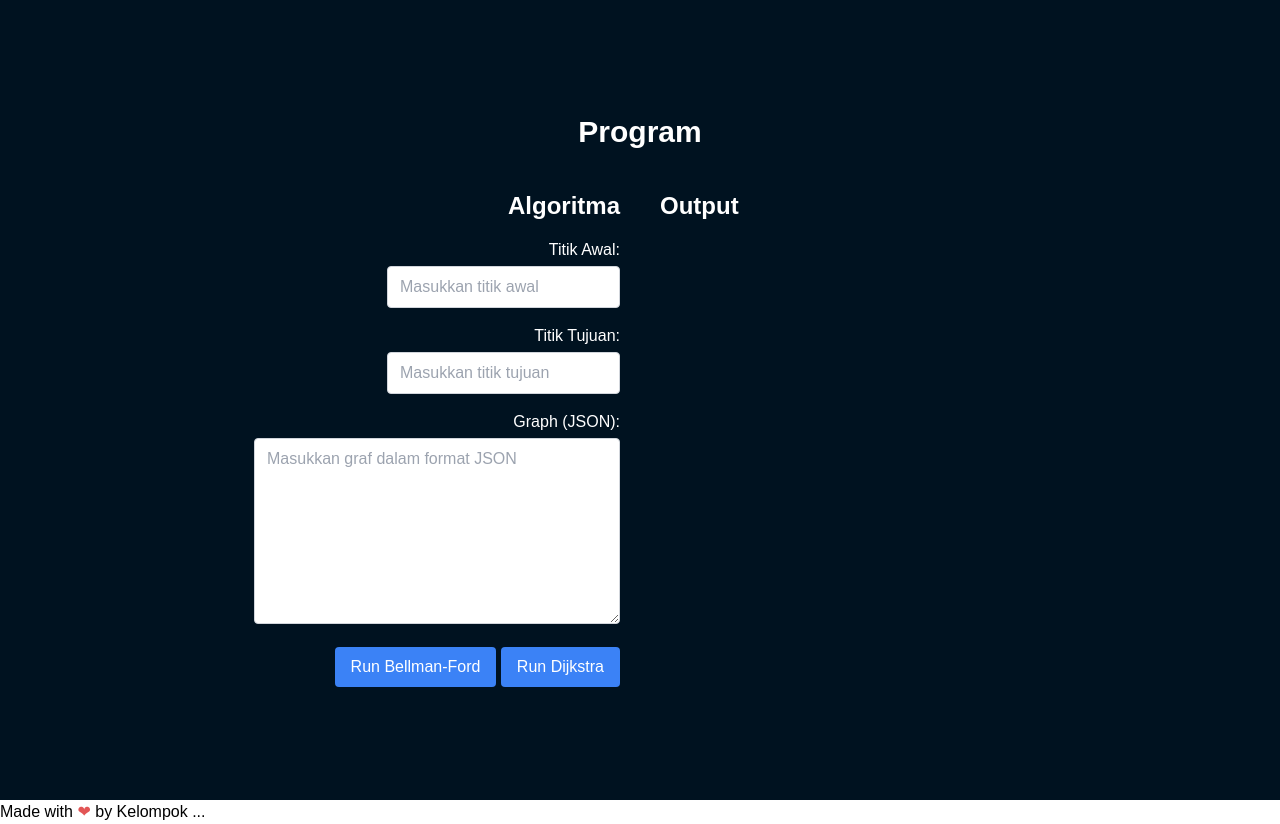
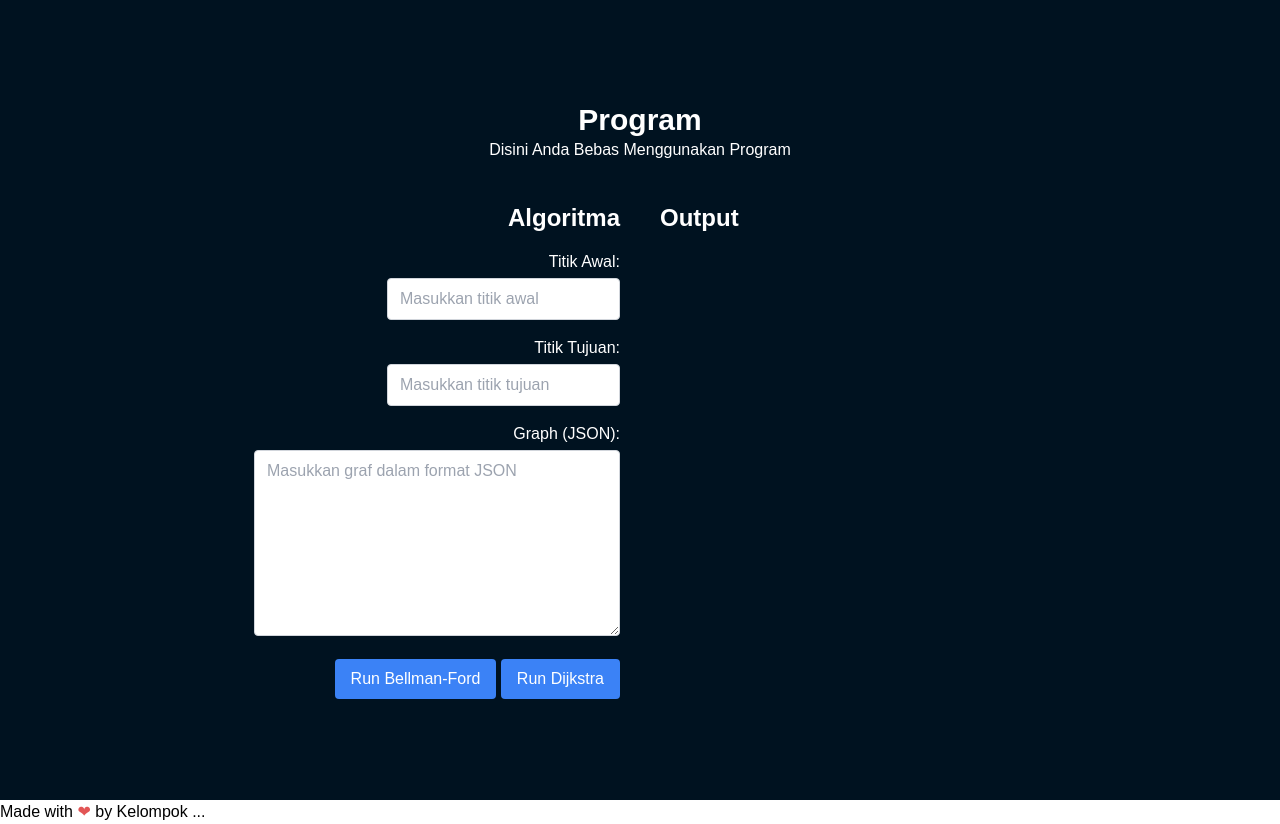
Before and after one commit to Fikri645/tubes-strategi-algoritma, a website: page public/index.html in a window 1280 px wide. Shown: the part 4000-4824 px from the top of the page. Drawn offline with Linux system fonts and the light colour scheme.

Commit message:
update sedikit

```diff
--- a/public/index.html
+++ b/public/index.html
@@ -186,6 +186,7 @@
       id="algoritma"
     >
       <h1 class="text-3xl font-bold">Program</h1>
+      <p>Disini Anda Bebas Menggunakan Program</p>
       <div class="grid grid-cols-2 gap-10 mt-10">
         <div class="text-right">
           <h2 class="text-2xl font-bold mb-4">Algoritma</h2>
```
Also changed, not shown: public/css/style.css.
